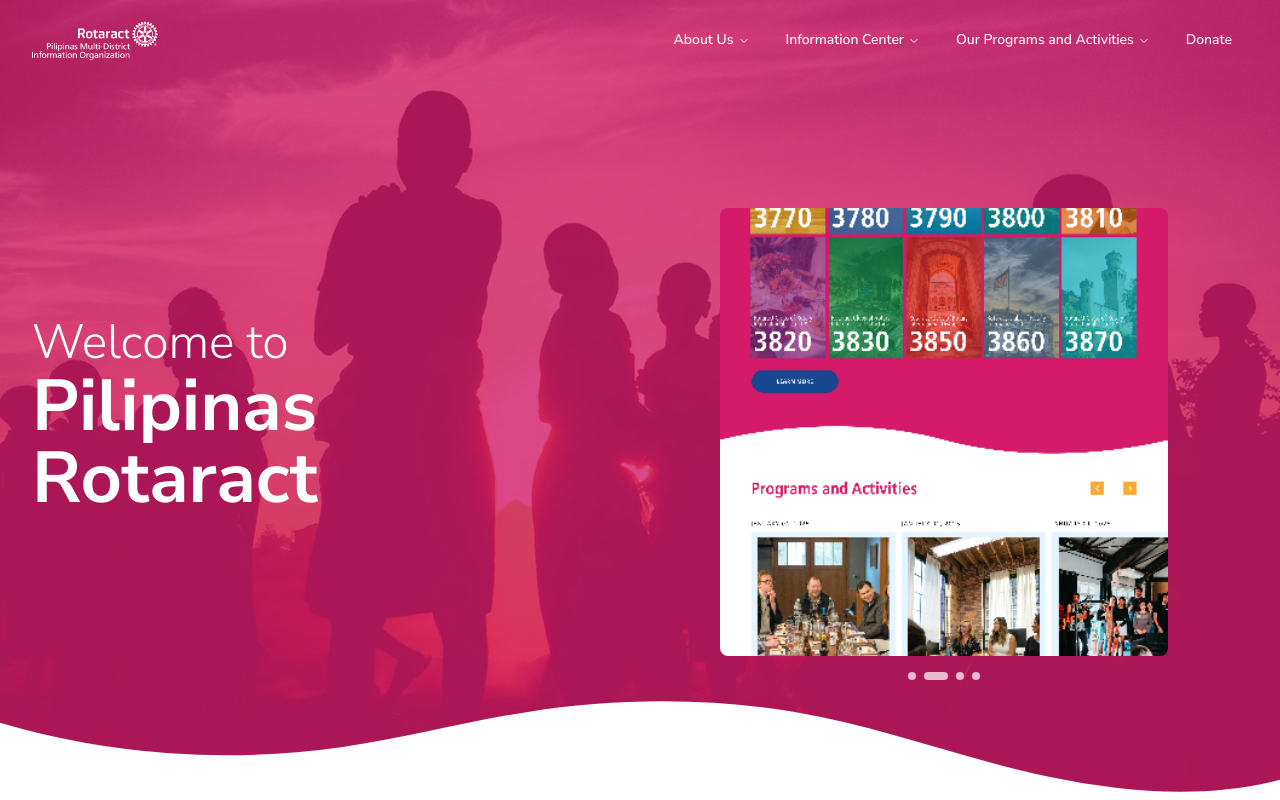
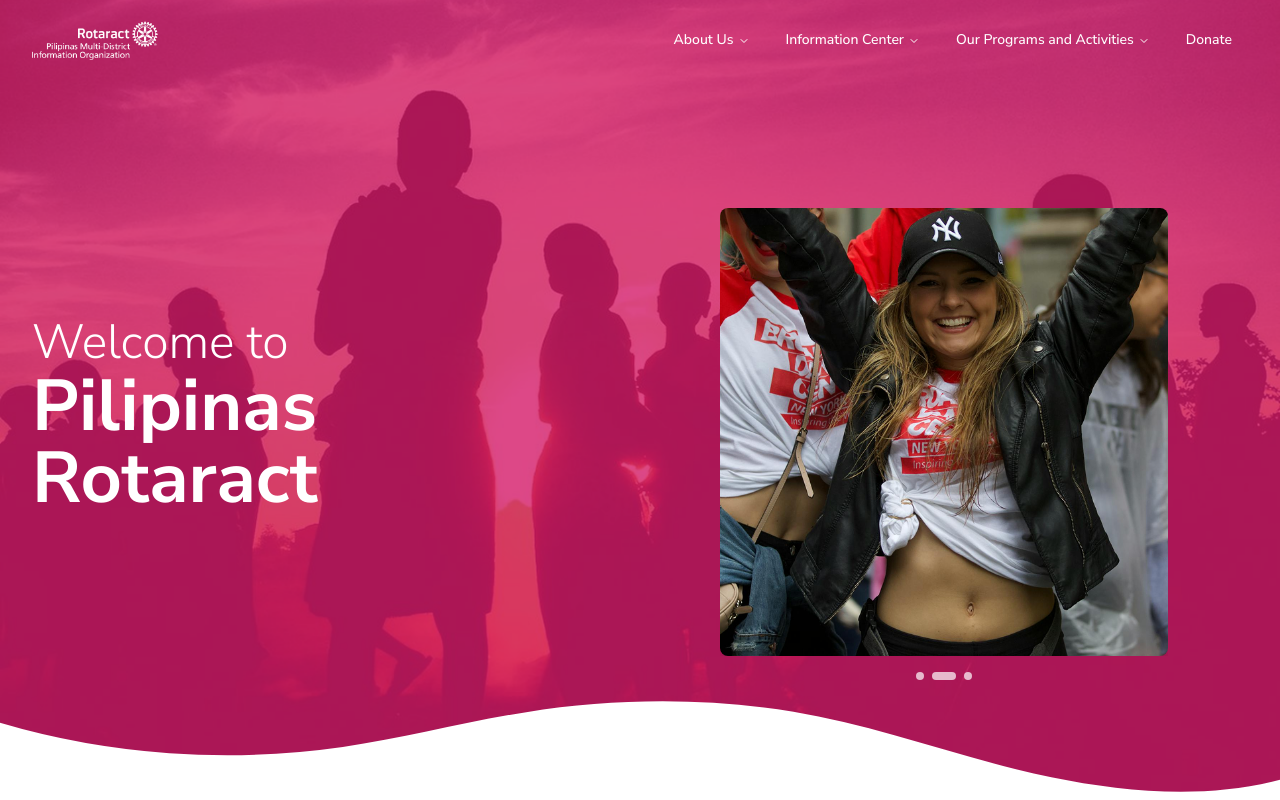
Before and after one commit to phmdio/pilipinas-rotaract-mdio-website, a React (Vite) app: page / in a window 1280 px wide. Shown: the top 800 px of the page. Built offline with nearby package versions, Linux system fonts and the light colour scheme.

Commit message:
feat: update carousel assets

```diff
--- a/src/components/Hero.tsx
+++ b/src/components/Hero.tsx
@@ -14,10 +14,9 @@ const Hero = () => {
 
   // Images for the right side carousel
   const rightSideImages = [
-    "/lovable-uploads/8124ea27-b99c-4f37-8cdf-559344457e8f.png",
-    "/lovable-uploads/6d8d0de1-a332-4cb7-a5ba-0f50b8abbc30.png",
-    "/lovable-uploads/4d407556-f1ec-478f-80b6-cf416352465f.png",
-    "/lovable-uploads/6f1ba434-94b8-4f3a-8bdf-e3142edb0a71.png",
+    "/assets/carousel.png",
+    "/assets/carousel.png",
+    "/assets/carousel.png",
   ];
 
   useEffect(() => {
```
Also changed, not shown: public/assets/carousel.png (added).
